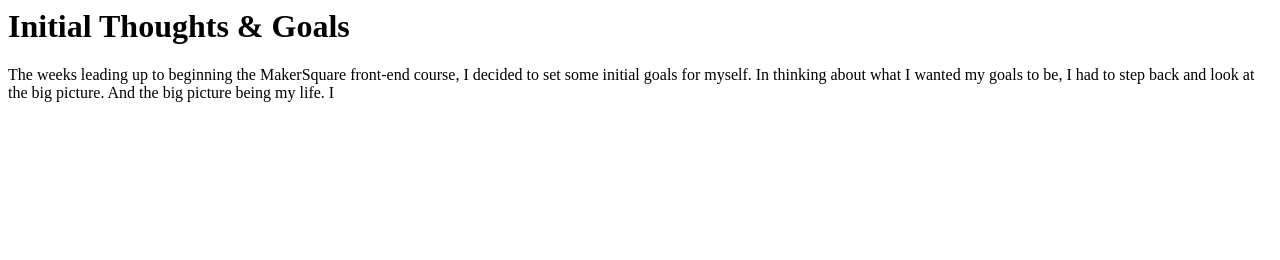
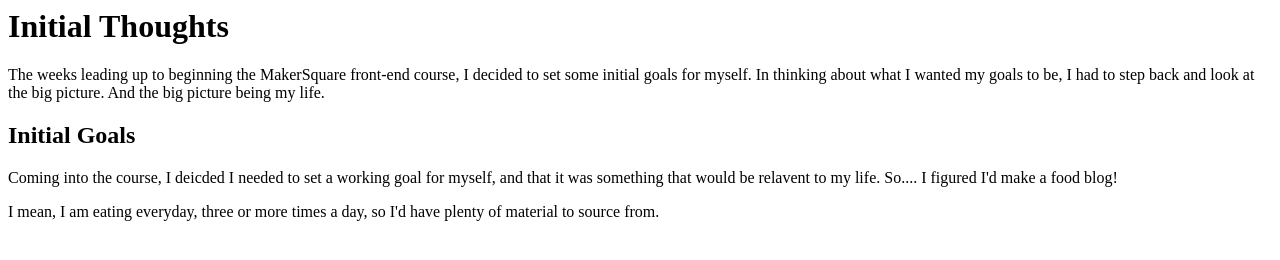
Before and after one commit to Prazza/blog, a plain HTML site: page blog1.html in a window 1280 px wide. Drawn offline with Linux system fonts and the light colour scheme.

Commit message:
added a skeleton of all the files

```diff
--- a/blog1.html
+++ b/blog1.html
@@ -4,6 +4,13 @@
 		<title>Blog 1</title>
 	</head>
 	<body>
-		<h1>Initial Thoughts & Goals</h1>
-		<body>
-			<p> The weeks leading up to beginning the MakerSquare front-end course, I decided to set some initial goals for myself. In thinking about what I wanted my goals to be, I had to step back and look at the big picture. And the big picture <span>being my life</span>. I
+		<h1>Initial Thoughts</h1>
+			<p>
+				The weeks leading up to beginning the MakerSquare front-end course, I decided to set some initial goals for myself. In thinking about what I wanted my goals to be, I had to step back and look at the big picture. And the big picture <span>being my life</span>.
+			</p>
+		<h2> Initial Goals </h2>
+			<p>
+				Coming into the course, I deicded I needed to set a working goal for myself, and that it was something that would be relavent to my life. So.... I figured I'd make a <span>food blog!</p> I mean, I am eating everyday, three or more times a day, so I'd have plenty of material to source from.
+			</p>
+	</body>
+</html>
```
Also changed, not shown: about.html (+1 -0 lines), blog2.html (added, +16 -0 lines).
